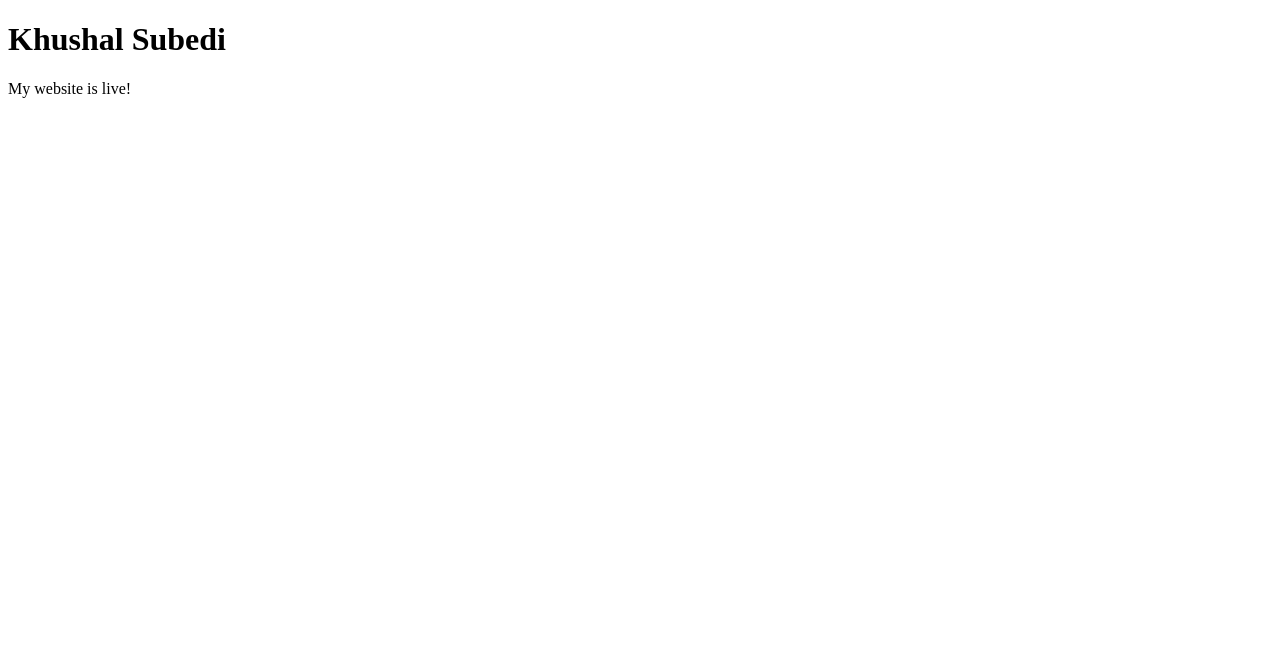
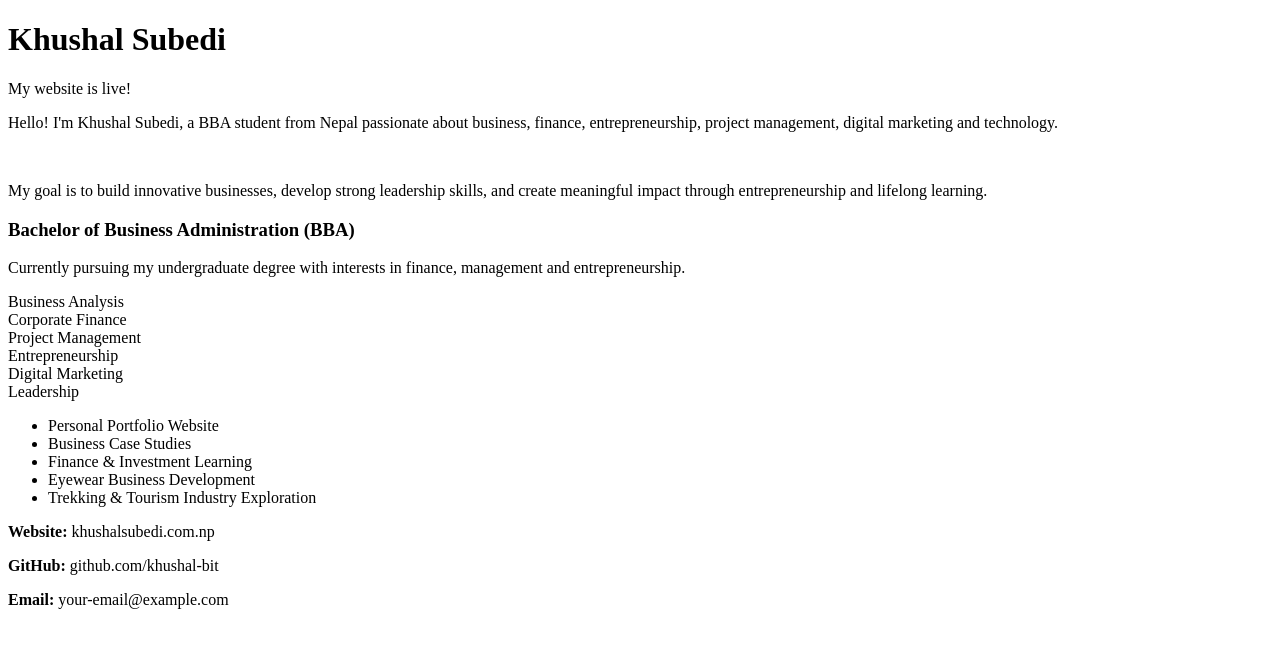
Before and after one commit to khushal-bit/khushalsubedi.github.io, a plain HTML site: page index.html in a window 1280 px wide. Drawn offline with Linux system fonts and the light colour scheme.

Commit message:
Enhance index.html with personal and contact information
Added personal information, skills, and contact details to the website.

```diff
--- a/index.html
+++ b/index.html
@@ -8,3 +8,48 @@
     <p>My website is live!</p>
 </body>
 </html>
+<div class="card">
+        <p>
+            Hello! I'm <span class="highlight">Khushal Subedi</span>, a BBA student from Nepal
+            passionate about business, finance, entrepreneurship, project management,
+            digital marketing and technology.
+        </p>
+
+        <br>
+
+        <p>
+            My goal is to build innovative businesses, develop strong leadership skills,
+            and create meaningful impact through entrepreneurship and lifelong learning.
+        </p>
+    </div>
+</div>
+    <div class="card">
+        <h3>Bachelor of Business Administration (BBA)</h3>
+        <p>Currently pursuing my undergraduate degree with interests in finance, management and entrepreneurship.</p>
+    </div>
+</div>
+    <div class="skills">
+        <div class="skill">Business Analysis</div>
+        <div class="skill">Corporate Finance</div>
+        <div class="skill">Project Management</div>
+        <div class="skill">Entrepreneurship</div>
+        <div class="skill">Digital Marketing</div>
+        <div class="skill">Leadership</div>
+    </div>
+</div>
+    <div class="card">
+        <ul>
+            <li>Personal Portfolio Website</li>
+            <li>Business Case Studies</li>
+            <li>Finance & Investment Learning</li>
+            <li>Eyewear Business Development</li>
+            <li>Trekking & Tourism Industry Exploration</li>
+        </ul>
+    </div>
+</div>
+    <div class="card contact">
+        <p><strong>Website:</strong> khushalsubedi.com.np</p>
+        <p><strong>GitHub:</strong> github.com/khushal-bit</p>
+        <p><strong>Email:</strong> your-email@example.com</p>
+    </div>
+</div>
```
